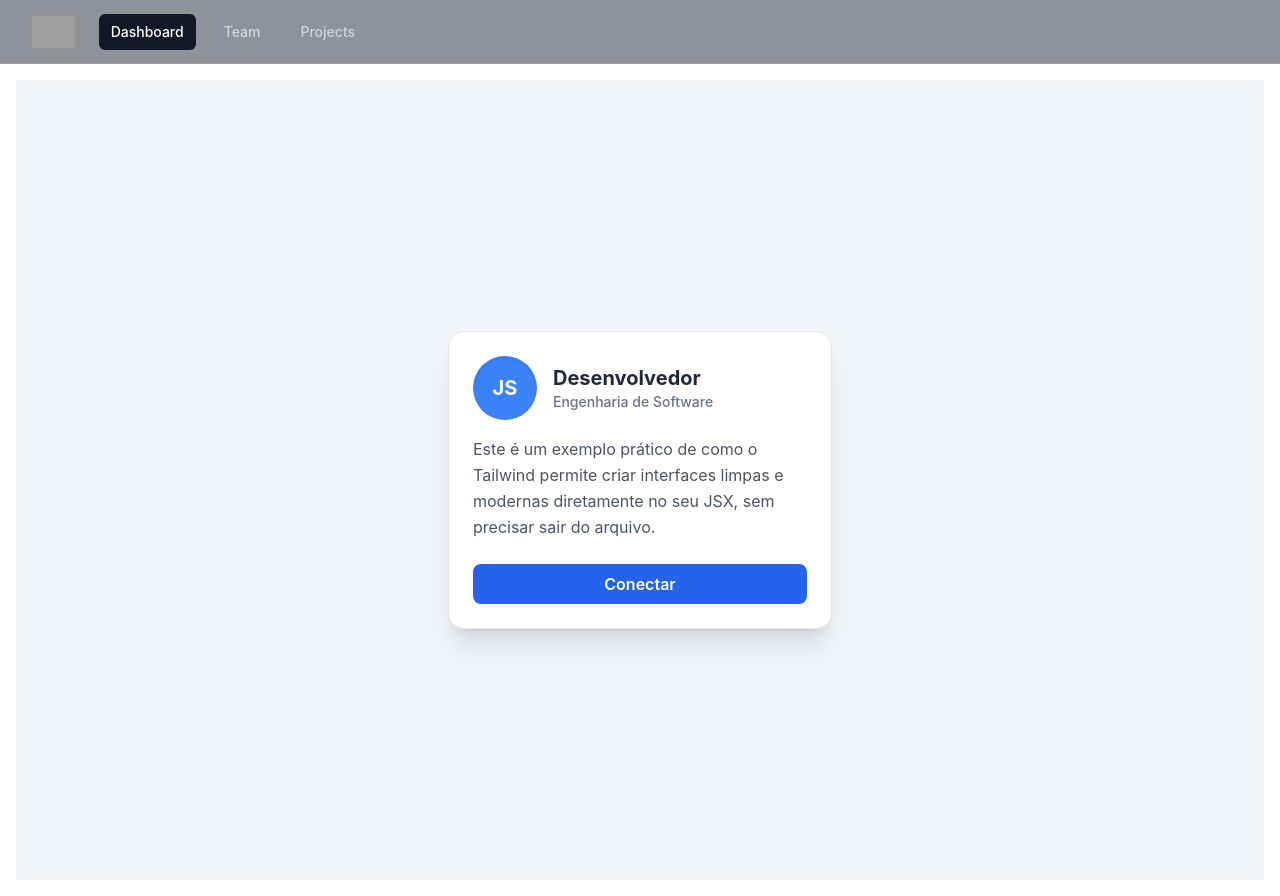
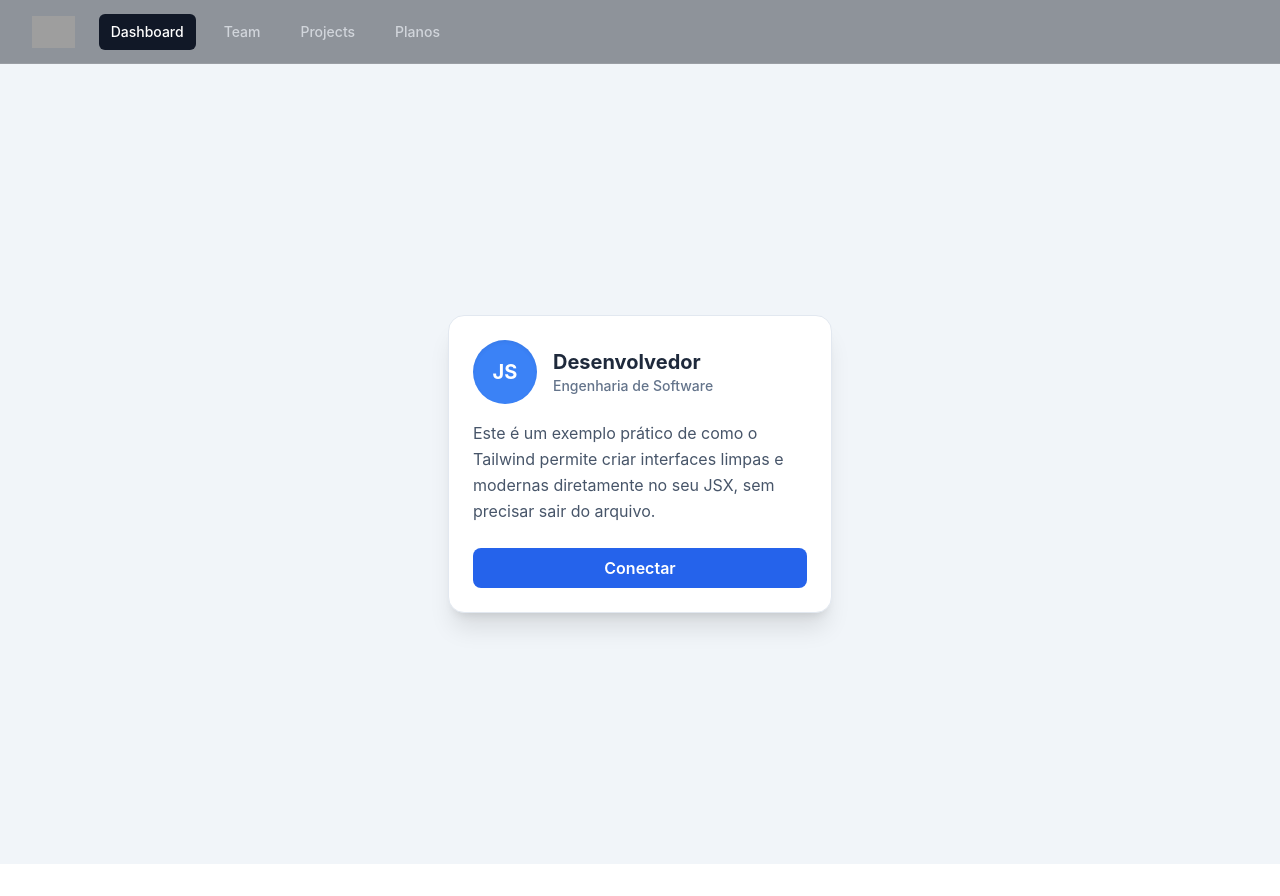
Before and after one commit to OImmortal/LogView, a React (Create React App) app: page / in a window 1280 px wide. After the commit the page ends 864 px from the top, so only its background shows below. Built offline with nearby package versions, Linux system fonts and the light colour scheme; grey boxes are pictures that could not be loaded.

Commit message:
TR-38 Adicionado caminho da Tela na Main

```diff
--- a/src/pages/paginaTeste/App.js
+++ b/src/pages/paginaTeste/App.js
@@ -8,12 +8,14 @@ import {
 } from "@headlessui/react";
 import { MenuIcon, XIcon } from "@heroicons/react/outline";
 import Main from "../Main/main";
+import Planos from "../planos/planos";
 
 // 1. Atualizei os 'href' para os caminhos das suas rotas
 const navigation = [
   { name: "Dashboard", href: "/", current: true },
   { name: "Team", href: "/team", current: false },
   { name: "Projects", href: "/projects", current: false },
+  { name: "Planos", href: "/planos", current: false },
 ];
 
 function classNames(...classes) {
@@ -104,12 +106,13 @@ export default function App() {
       </Disclosure>
 
       {/* ÁREA ONDE AS PÁGINAS VÃO APARECER */}
-      <main className="p-4">
+      <main>
         <Routes>
           <Route path="/" element={<Main />} />
           {/* Adicione suas outras rotas aqui de acordo com o menu */}
           <Route path="/team" element={<div>Página do Time</div>} />
           <Route path="/projects" element={<div>Página de Projetos</div>} />
+	  <Route path="/planos" element={<Planos />} />
         </Routes>
       </main>
     </BrowserRouter>
```
Also changed, not shown: 1 other file (tests, documents, lock files or other folders).
